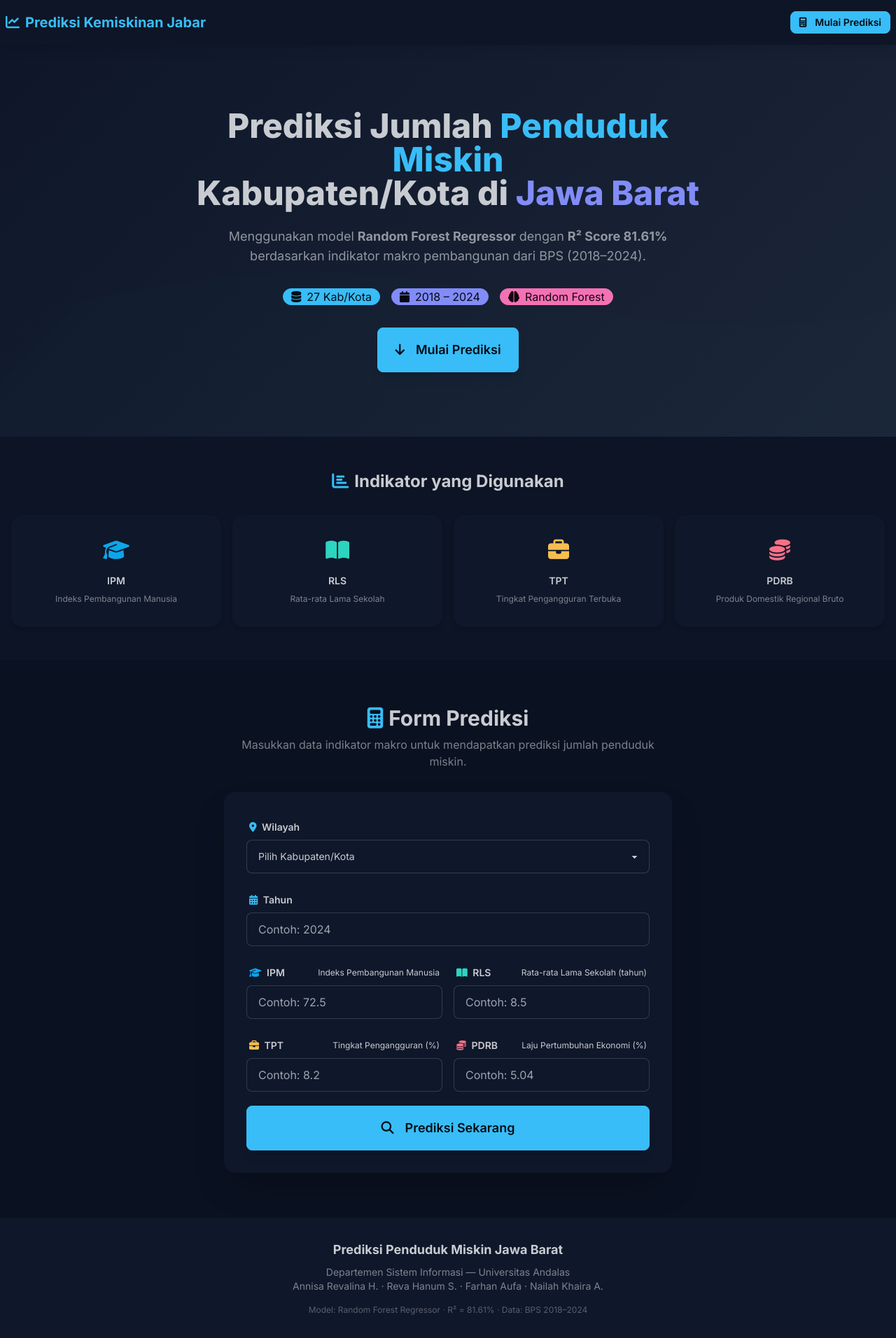
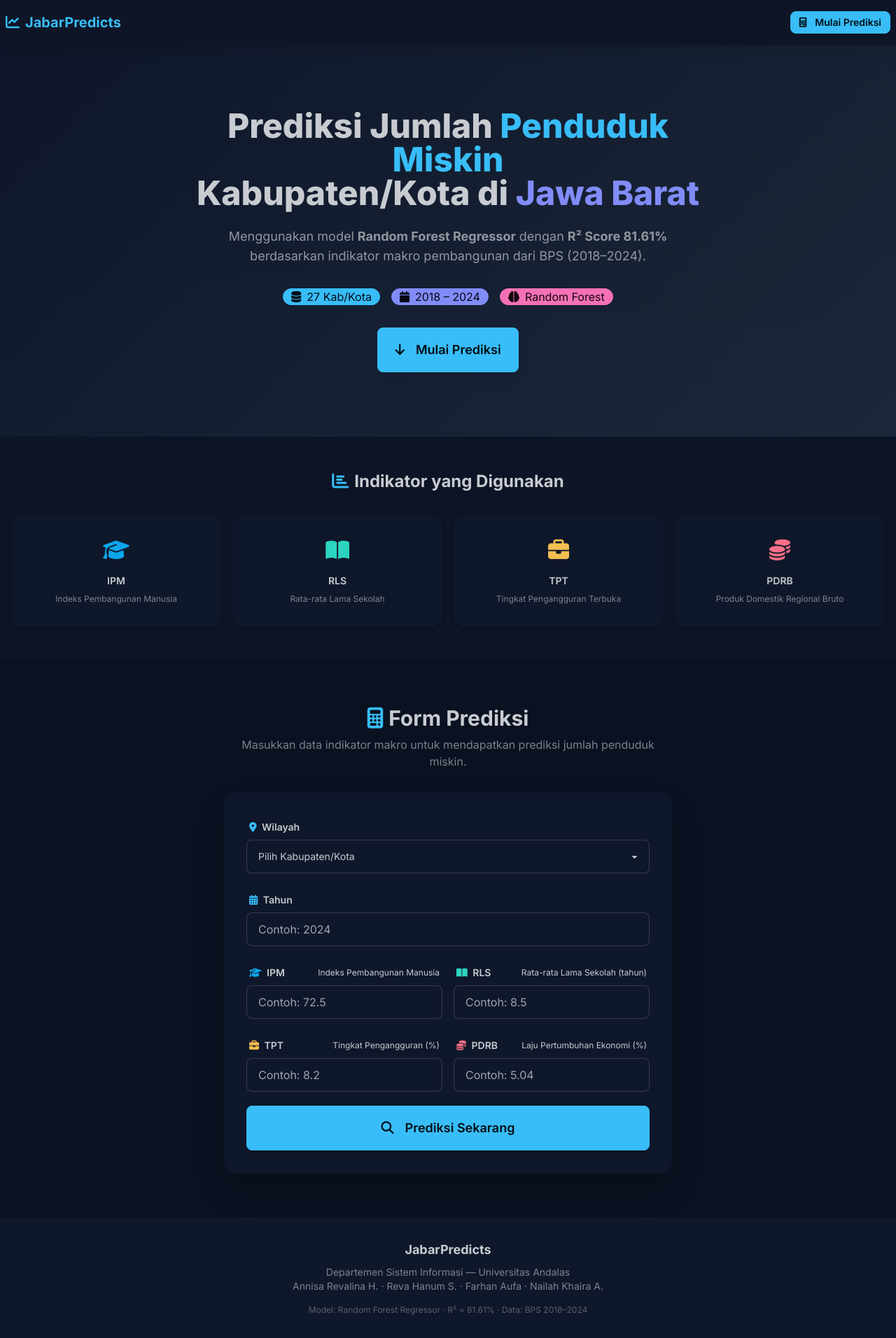
Before and after one commit to aufafarhan/project_apm, a Flask app: page / in a window 1280 px wide. Shown: the whole page at 70% size. Run offline with Flask 3, Linux system fonts and the light colour scheme; parts of the project's set-up code (start-up, migrations or seed data) failed here and were passed over; some libraries are stand-ins or nearby versions.

Commit message:
perbaikan nama

```diff
--- a/app/templates/index.html
+++ b/app/templates/index.html
@@ -3,8 +3,8 @@
 <head>
     <meta charset="UTF-8">
     <meta name="viewport" content="width=device-width, initial-scale=1.0">
-    <title>Prediksi Penduduk Miskin Jawa Barat</title>
-    <meta name="description" content="Aplikasi Prediksi Jumlah Penduduk Miskin Kabupaten/Kota di Provinsi Jawa Barat menggunakan Machine Learning (Random Forest Regressor)">
+    <title>JabarPredicts - Prediksi Penduduk Miskin Jawa Barat</title>
+    <meta name="description" content="JabarPredicts - Aplikasi Prediksi Jumlah Penduduk Miskin Kabupaten/Kota di Provinsi Jawa Barat menggunakan Machine Learning (Random Forest Regressor)">
 
     <!-- Tailwind CSS + DaisyUI -->
     <link href="https://cdn.jsdelivr.net/npm/daisyui@latest/dist/full.min.css" rel="stylesheet"/>
@@ -62,7 +62,7 @@
         <div class="container mx-auto">
             <div class="flex-1">
                 <a class="text-xl font-bold text-primary" href="/">
-                    <i class="fas fa-chart-line mr-2"></i>Prediksi Kemiskinan Jabar
+                    <i class="fas fa-chart-line mr-2"></i>JabarPredicts
                 </a>
             </div>
             <div class="flex-none gap-2">
@@ -372,7 +372,7 @@
     <footer class="footer footer-center p-8 bg-base-100 text-base-content">
         <div>
             <p class="font-bold text-lg">
-                Prediksi Penduduk Miskin Jawa Barat
+                JabarPredicts
             </p>
             <p class="text-sm text-base-content/60">
                 Departemen Sistem Informasi — Universitas Andalas<br>
```
